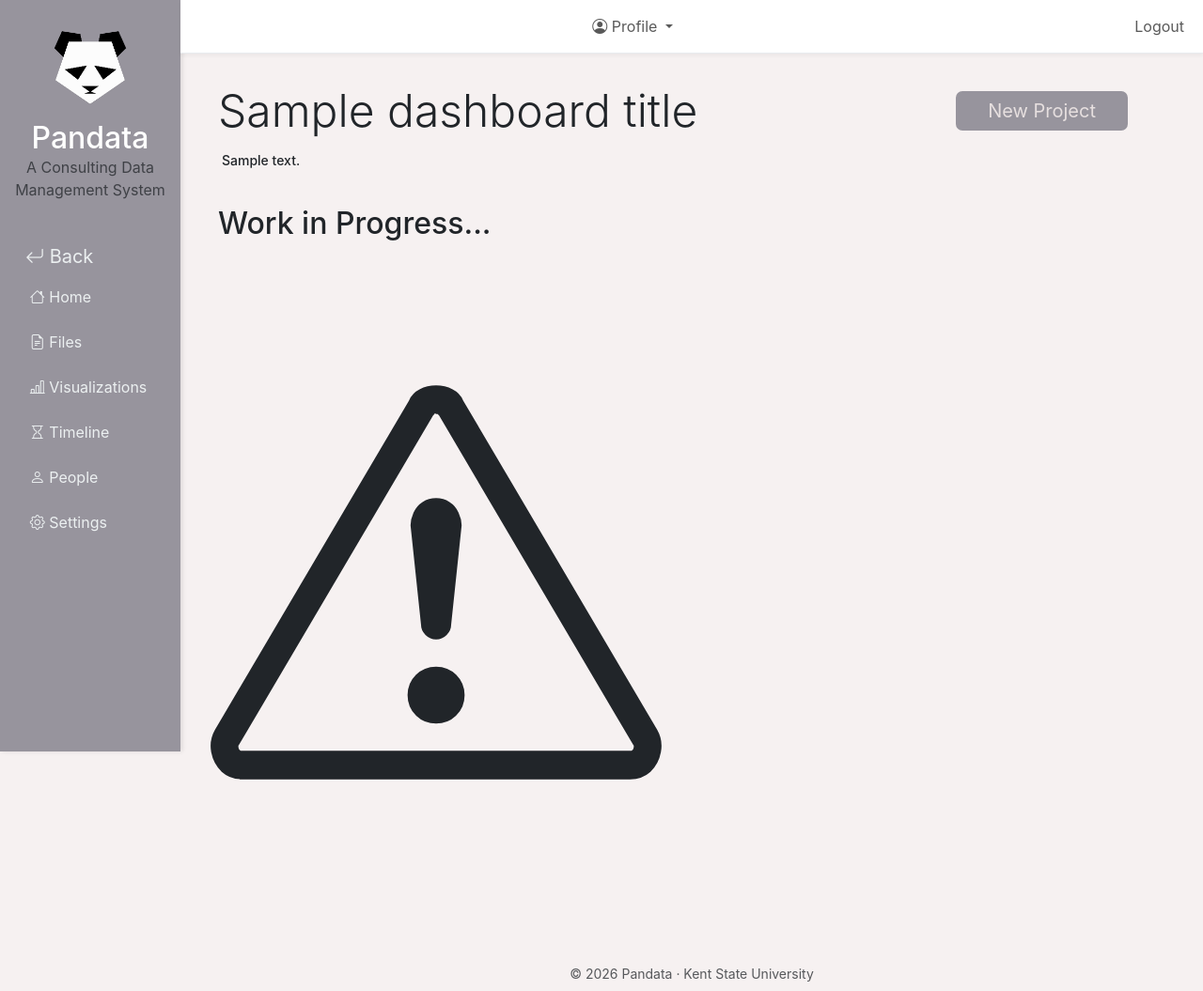
After one commit to PusiaPaker/CDMP, a Python web app: template app/templates/dashboard/timeline.html in a window 1280 px wide. The commit adds this page. Shown: the whole page at 94% size. Run offline with Jinja, Linux system fonts and the light colour scheme; the template is opened without the code that fills it: most values are stand-ins (such as "Sample title", 1, 10 or a date in 2020); some libraries are stand-ins or nearby versions.

Commit message:
UI fixes for dashboard, global timeline page
global timeline page is not implemented at all yet

```diff
--- a/app/static/css/pages/dashboard.css
+++ b/app/static/css/pages/dashboard.css
@@ -52,6 +52,15 @@ body {
     padding-left: 15% !important;
 
     /* border-top: solid 1px rgb(173, 171, 171); */
+}
+
+.sidebar .nav-link-category{
+    border-bottom: 1px rgb(51, 51, 54) solid;
+    margin-bottom: 1.5rem;
+
+}.sidebar .nav-link-category:hover{
+    border-bottom: none;
+    cursor: pointer;
 }
 
 .sidebar-link-item:hover{
--- a/app/templates/base/dashboard.html
+++ b/app/templates/base/dashboard.html
@@ -36,9 +36,17 @@
         {% if projects is mapping %}
             <ul class="nav flex-column">
                 <li class="nav-item">
+
+                    <li>
+                            <a class="nav-link nav-link-category fs-5 ps-2 d-flex align-items-center gap-2 p-2" aria-expanded="true"
+                                href="{{url_for('dashboard.get_dashboard_main_timeline')}}">
+                            <i class="bi bi-hourglass"></i> <h5 class="mb-0">Global Timeline</h5>
+                            </a>
+
+                    </li>
                     <!-- Collapsable project selection -->
-                    <a class="nav-link fs-5 ps-2" data-bs-toggle="collapse" data-bs-target="#project-list" aria-expanded="true">
-                        <i class="bi bi-folder"></i> Projects
+                    <a class="nav-link nav-link-category fs-5 ps-2 d-flex align-items-center gap-2 p-2" data-bs-toggle="collapse" data-bs-target="#project-list" aria-expanded="true">
+                        <i class="bi bi-folder"></i> <h5 class="mb-0">Projects</h5>
                     </a>
 
                     <ul class="list-unstyled collapse show" id="project-list">
--- /dev/null
+++ b/app/templates/dashboard/timeline.html
@@ -0,0 +1,27 @@
+{% extends './base/dashboard.html' %}
+
+{% block title %}
+    Dashboard
+{% endblock %}
+
+{% block dashboard_page_name %}
+    <div class="d-flex justify-content-between align-items-center">
+        <h1 class="ps-2 display-5 project-title mb-0">{{ dashboard_title }}</h1>
+
+        <a class="dashboard-add-data-button me-5" href="{{ url_for('project.create') }}">
+            New Project
+        </a>
+    </div>
+{% endblock %}
+
+{% block dashboard_description %}
+    <div class="container-fluid w-75 ms-0">
+        <h1 class="desc small text-start py-3 mb-0">{{ description }}</h1>
+    </div>
+{% endblock %}
+
+{% block main_content %}
+    <h2 class="ps-2 section-header mt-4">Work in Progress...</h2>
+<i class="bi bi-exclamation-triangle" style="font-size: 30rem"></i>
+
+{% endblock %}
```
Also changed, not shown: app/routes/dashboard.py (+16 -5 lines).
